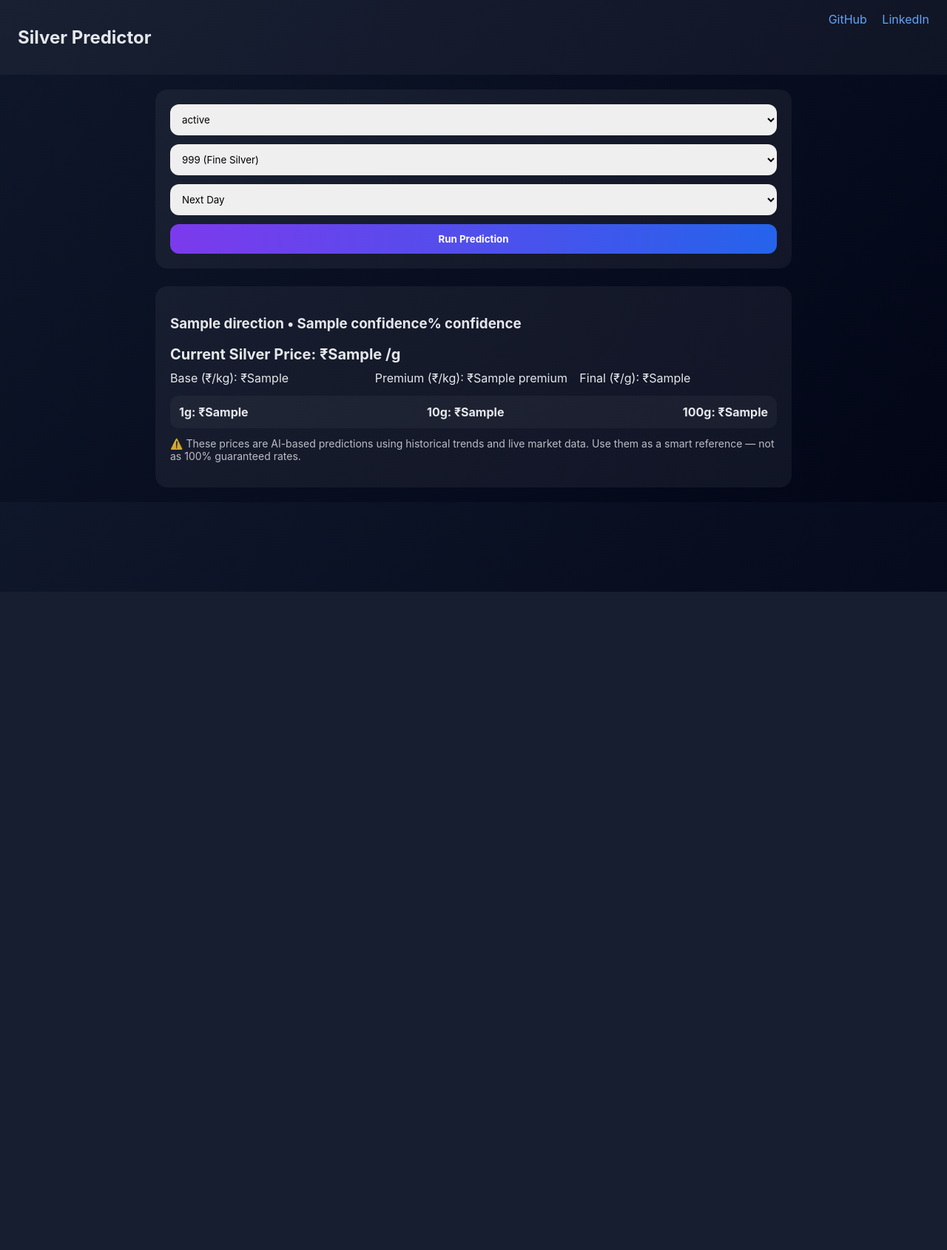
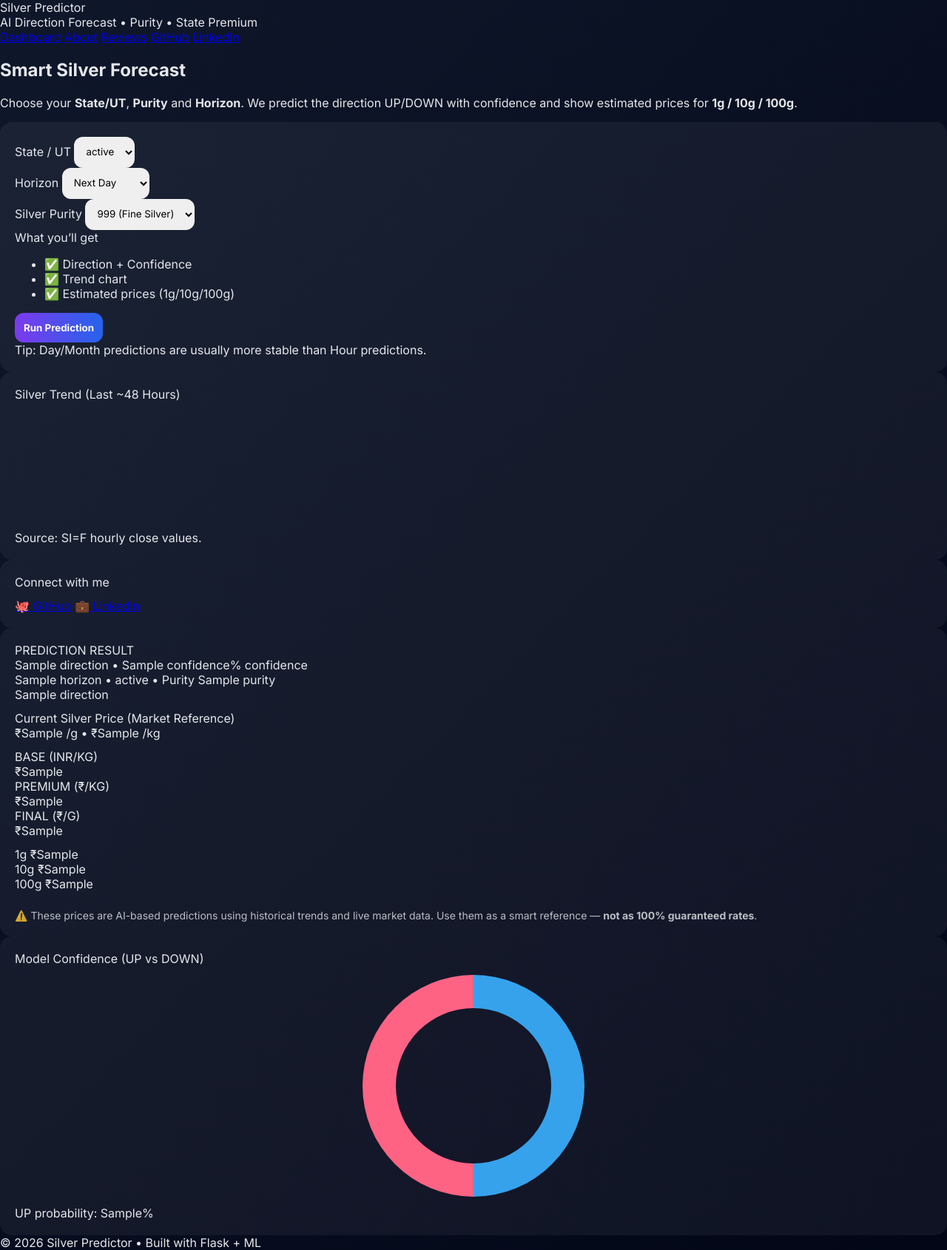
Before and after one commit to Bhavy123321/Silver-Price-Predictor, a Flask app: template templates/index.html in a window 1280 px wide. Shown: the whole page at 74% size. Before the commit the page ends 800 px from the top, so only its background shows below. Run offline with Flask 3, Linux system fonts and the light colour scheme; the template is opened without the code that fills it: most values are stand-ins (such as "Sample title", 1, 10 or a date in 2020); a map, chart or similar area stays blank; parts of the project's set-up code (start-up, migrations or seed data) failed here and were passed over.

Commit message:
Update index.html

```diff
--- a/templates/index.html
+++ b/templates/index.html
@@ -1,77 +1,209 @@
-<!DOCTYPE html>
-<html lang="en">
-<head>
-  <meta charset="UTF-8">
-  <title>Silver Predictor</title>
-  <meta name="viewport" content="width=device-width, initial-scale=1.0">
-  <link rel="stylesheet" href="{{ url_for('static', filename='style.css') }}">
-</head>
-<body>
+{% extends "base.html" %}
+{% block content %}
 
-<header class="nav">
-  <h2>Silver Predictor</h2>
-  <div>
-    <a href="{{ social.github }}" target="_blank">GitHub</a>
-    <a href="{{ social.linkedin }}" target="_blank">LinkedIn</a>
-  </div>
-</header>
+<section class="hero">
+  <div class="hero-left">
+    <h1 class="title">Smart Silver Forecast</h1>
+    <p class="subtitle">
+      Choose your <b>State/UT</b>, <b>Purity</b> and <b>Horizon</b>.
+      We predict the direction <span class="chip">UP/DOWN</span> with confidence and show estimated prices for
+      <b>1g / 10g / 100g</b>.
+    </p>
 
-<main class="container">
-
-  <form method="POST" class="card">
+    <div class="card form-card">
+      <form method="POST" class="form-grid">
+        <div class="field">
+          <label>State / UT</label>
           <select name="state" required>
             {% for s in states %}
-      <option value="{{ s }}">{{ s }}</option>
+              <option value="{{ s }}" {% if result and result.state == s %}selected{% endif %}>{{ s }}</option>
             {% endfor %}
           </select>
+        </div>
 
-    <select name="purity">
+        <div class="field">
+          <label>Horizon</label>
+          <select name="horizon" required>
+            <option value="1h">Next Hour</option>
+            <option value="1d" selected>Next Day</option>
+            <option value="1m">Next Month</option>
+          </select>
+        </div>
+
+        <div class="field">
+          <label>Silver Purity</label>
+          <select name="purity" required>
             <option value="999">999 (Fine Silver)</option>
-      <option value="925">925</option>
+            <option value="925">925 (Sterling)</option>
             <option value="900">900</option>
             <option value="800">800</option>
           </select>
+        </div>
 
-    <select name="horizon">
-      <option value="1d">Next Day</option>
-    </select>
+        <div class="field info-box">
+          <div class="info-title">What you’ll get</div>
+          <ul class="info-list">
+            <li>✅ Direction + Confidence</li>
+            <li>✅ Trend chart</li>
+            <li>✅ Estimated prices (1g/10g/100g)</li>
+          </ul>
+        </div>
 
-    <button type="submit">Run Prediction</button>
+        <button class="btn-primary" type="submit">Run Prediction</button>
+        <div class="tip">Tip: Day/Month predictions are usually more stable than Hour predictions.</div>
       </form>
+    </div>
+  </div>
+
+  <div class="hero-right">
+    <div class="card chart-card">
+      <div class="card-title">Silver Trend (Last ~48 Hours)</div>
+      <canvas id="priceChart"></canvas>
+      <div class="card-foot">Source: SI=F hourly close values.</div>
+    </div>
+
+    <div class="card connect-card">
+      <div class="card-title">Connect with me</div>
+      <div class="btn-row">
+        <a class="btn-soft" href="{{ social.github }}" target="_blank">🐙 GitHub</a>
+        <a class="btn-soft" href="{{ social.linkedin }}" target="_blank">💼 LinkedIn</a>
+      </div>
+    </div>
+  </div>
+</section>
 
 {% if result %}
-  <div class="result">
-
-    <h3>{{ result.direction }} • {{ result.confidence }}% confidence</h3>
-
-    <!-- CURRENT PRICE -->
-    <div class="current">
-      Current Silver Price: ₹{{ result.current_g }} /g
+<section class="result-section">
+  <div class="card result-card">
+    <div class="result-top">
+      <div class="result-main">
+        <div class="result-kicker">PREDICTION RESULT</div>
+        <div class="result-head">
+          <span class="dir">{{ result.direction }}</span>
+          <span class="sep">•</span>
+          <span class="conf">{{ result.confidence }}% confidence</span>
+        </div>
+        <div class="result-sub">
+          {{ result.horizon }} • {{ result.state }} • Purity {{ result.purity }}
+        </div>
       </div>
 
-    <!-- BASE INFO -->
-    <div class="stats">
-      <div>Base (₹/kg): ₹{{ result.base_kg }}</div>
-      <div>Premium (₹/kg): ₹{{ result.premium }}</div>
-      <div>Final (₹/g): ₹{{ result.final_g }}</div>
+      <div class="badge {{ 'up' if result.direction == 'UP' else 'down' }}">
+        <span>{{ result.direction }}</span>
+      </div>
     </div>
 
-    <!-- PRICES STRIP -->
-    <div class="prices">
-      <span>1g: ₹{{ result.p1 }}</span>
-      <span>10g: ₹{{ result.p10 }}</span>
-      <span>100g: ₹{{ result.p100 }}</span>
+    <!-- ✅ CURRENT PRICE LINE (TOP) -->
+    <div class="current-line">
+      <div class="current-title">Current Silver Price (Market Reference)</div>
+      <div class="current-value">
+        ₹{{ result.current_per_g }} <span>/g</span>
+        <span class="dot">•</span>
+        ₹{{ result.current_per_kg }} <span>/kg</span>
+      </div>
     </div>
 
-    <p class="note">
+    <!-- Stats cards -->
+    <div class="grid3">
+      <div class="stat">
+        <div class="stat-label">BASE (INR/KG)</div>
+        <div class="stat-value">₹{{ result.base_inr_kg }}</div>
+      </div>
+      <div class="stat">
+        <div class="stat-label">PREMIUM (₹/KG)</div>
+        <div class="stat-value">₹{{ result.premium_per_kg }}</div>
+      </div>
+      <div class="stat">
+        <div class="stat-label">FINAL (₹/G)</div>
+        <div class="stat-value">₹{{ result.prices.per_g }}</div>
+      </div>
+    </div>
+
+    <!-- ✅ REMOVE 10g CARD: Prices in ONE bottom strip line -->
+    <div class="prices-strip">
+      <div><span class="tag">1g</span> ₹{{ result.prices.p1 }}</div>
+      <div><span class="tag">10g</span> ₹{{ result.prices.p10 }}</div>
+      <div><span class="tag">100g</span> ₹{{ result.prices.p100 }}</div>
+    </div>
+
+    <div class="note">
       ⚠️ These prices are AI-based predictions using historical trends and live market data.
-      Use them as a smart reference — not as 100% guaranteed rates.
-    </p>
+      Use them as a smart reference — <b>not as 100% guaranteed rates</b>.
+    </div>
+  </div>
 
+  <!-- Right side: donut smaller -->
+  <div class="card donut-card">
+    <div class="card-title">Model Confidence (UP vs DOWN)</div>
+    <div class="donut-wrap">
+      <canvas id="confChart"></canvas>
     </div>
+    <div class="card-foot muted">
+      UP probability: {{ result.proba_up }}%
+    </div>
+  </div>
+</section>
 {% endif %}
 
-</main>
+<script>
+  // ---------- Trend Chart ----------
+  const labels = {{ (labels if labels else []) | tojson }};
+  const values = {{ (values if values else []) | tojson }};
 
-</body>
-</html>
+  const priceCanvas = document.getElementById("priceChart");
+  if (priceCanvas && labels.length && values.length) {
+    new Chart(priceCanvas, {
+      type: "line",
+      data: {
+        labels: labels,
+        datasets: [{
+          label: "Silver Close (USD/oz)",
+          data: values,
+          tension: 0.35,
+          borderWidth: 2,
+          pointRadius: 0
+        }]
+      },
+      options: {
+        responsive: true,
+        maintainAspectRatio: false,
+        plugins: { legend: { display: false } },
+        scales: {
+          x: { ticks: { maxTicksLimit: 8 } },
+          y: { ticks: { maxTicksLimit: 6 } }
+        }
+      }
+    });
+  }
+
+  // ---------- Confidence Donut ----------
+  {% if result %}
+    const upProb = {{ (result["proba_up"] if result and "proba_up" in result else 50) | tojson }};
+    const downProb = 100 - upProb;
+
+    const confCanvas = document.getElementById("confChart");
+    if (confCanvas) {
+      new Chart(confCanvas, {
+        type: "doughnut",
+        data: {
+          labels: ["UP", "DOWN"],
+          datasets: [{
+            data: [upProb, downProb],
+            borderWidth: 0
+          }]
+        },
+        options: {
+          responsive: true,
+          maintainAspectRatio: false,
+          cutout: "70%",
+          plugins: {
+            legend: { display: false },
+            tooltip: { enabled: true }
+          }
+        }
+      });
+    }
+  {% endif %}
+</script>
+
+{% endblock %}
```
Lines whose indentation alone changed are shown as unchanged.
